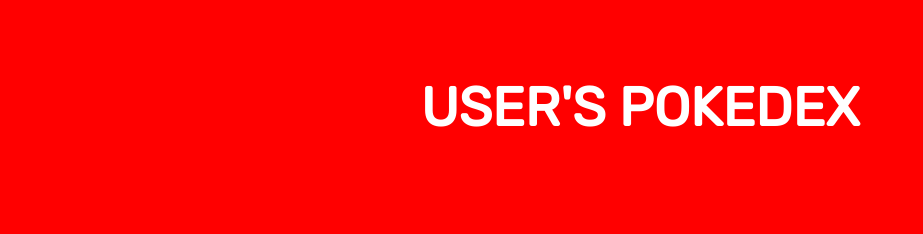
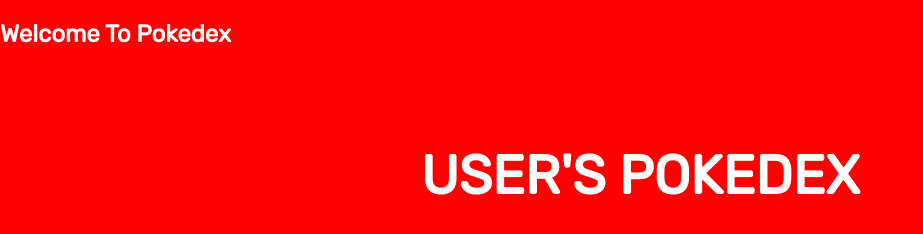
Before and after one commit to Yash-Puranik/Yash-Puranik-Pokedex, a plain HTML site: page index.html in a window 1280 px wide. Shown: the whole page, without its empty margins (0-923 px from the left). Drawn offline with Linux system fonts and the light colour scheme; no server answers.

Commit message:
index.html
Basic Webpage.

```diff
--- a/index.html
+++ b/index.html
@@ -5,12 +5,14 @@
         <meta name="viewport" content="width=device-width, initial-scale=1.0" />
         <meta http-equiv="X-UA-Compatible" content="ie=edge" />
         <title>User's Pokedex</title>
+        <h2>Welcome To Pokedex</h2>
         <link rel="stylesheet" href="style.css" />
         <link
             href="https://fonts.googleapis.com/css?family=Rubik&display=swap"
             rel="stylesheet"
         />
     </head>
+
     <body>
         <div class="container">
             <h1>User's Pokedex</h1>
```
